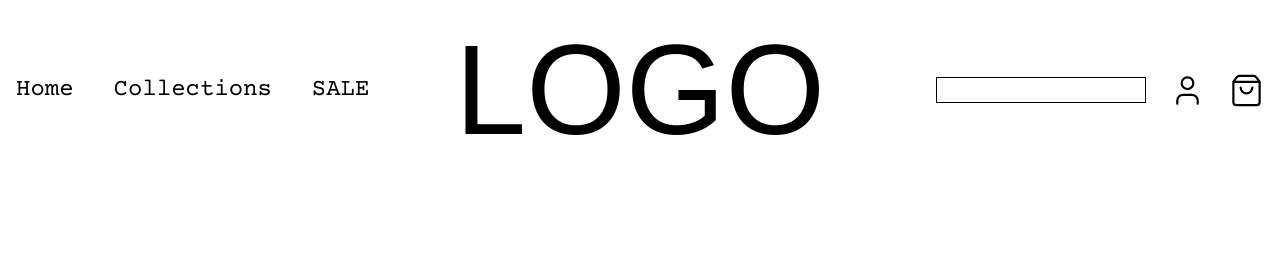
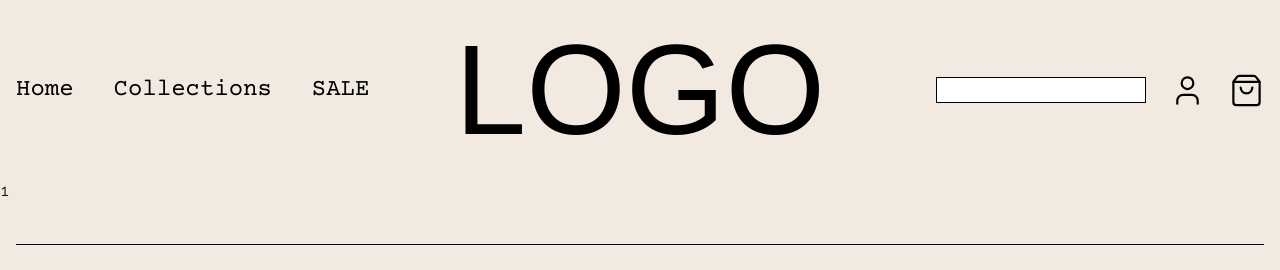
Before and after one commit to Judy-P-Eldh/fashion-e-commerce, a Next.js app: page /collections/1/1 in a window 1280 px wide. Before the commit this address had no page. Shown: the top 270 px of the page. Built offline with nearby package versions, Linux system fonts and the light colour scheme; a web font is replaced by a local one.

Commit message:
feat: added route for selectedCategory, fixed link on collections page, changed name from Page to CollectionPage

```diff
--- /dev/null
+++ b/app/collections/[selectedCollection]/[selectedCategory]/page.tsx
@@ -0,0 +1,11 @@
+import { AllowedCategory } from "@/lib/interfaces/product";
+
+export default async function CategoryPage({
+  params,
+}: {
+  params: Promise<{ selectedCategory: AllowedCategory }>;
+}) {
+  const { selectedCategory } = await params;
+    //la in detta temporärt för att se att jag fick in kategorien och underlätta för den som ska göra denna :)
+  return <div>{selectedCategory}</div>;
+}
--- a/app/collections/[selectedCollection]/page.tsx
+++ b/app/collections/[selectedCollection]/page.tsx
@@ -1,7 +1,7 @@
 import { collections } from "@/lib/data/variables";
 import { CollectionKey } from "@/lib/interfaces/product";
 import Link from "next/link";
-export default async function Page({
+export default async function CollectionPage({
   params,
 }: {
   params: Promise<{ selectedCollection?: CollectionKey }>;
@@ -29,7 +29,7 @@ export default async function Page({
         {collections[selectedCollection].map((category) => {
           return (
             <li key={category}>
-              <Link href={`/search?category=${category}`}>{category}</Link>
+              <Link href={`${selectedCollection}/${category}`}>{category}</Link>
             </li>
           );
         })}
```
